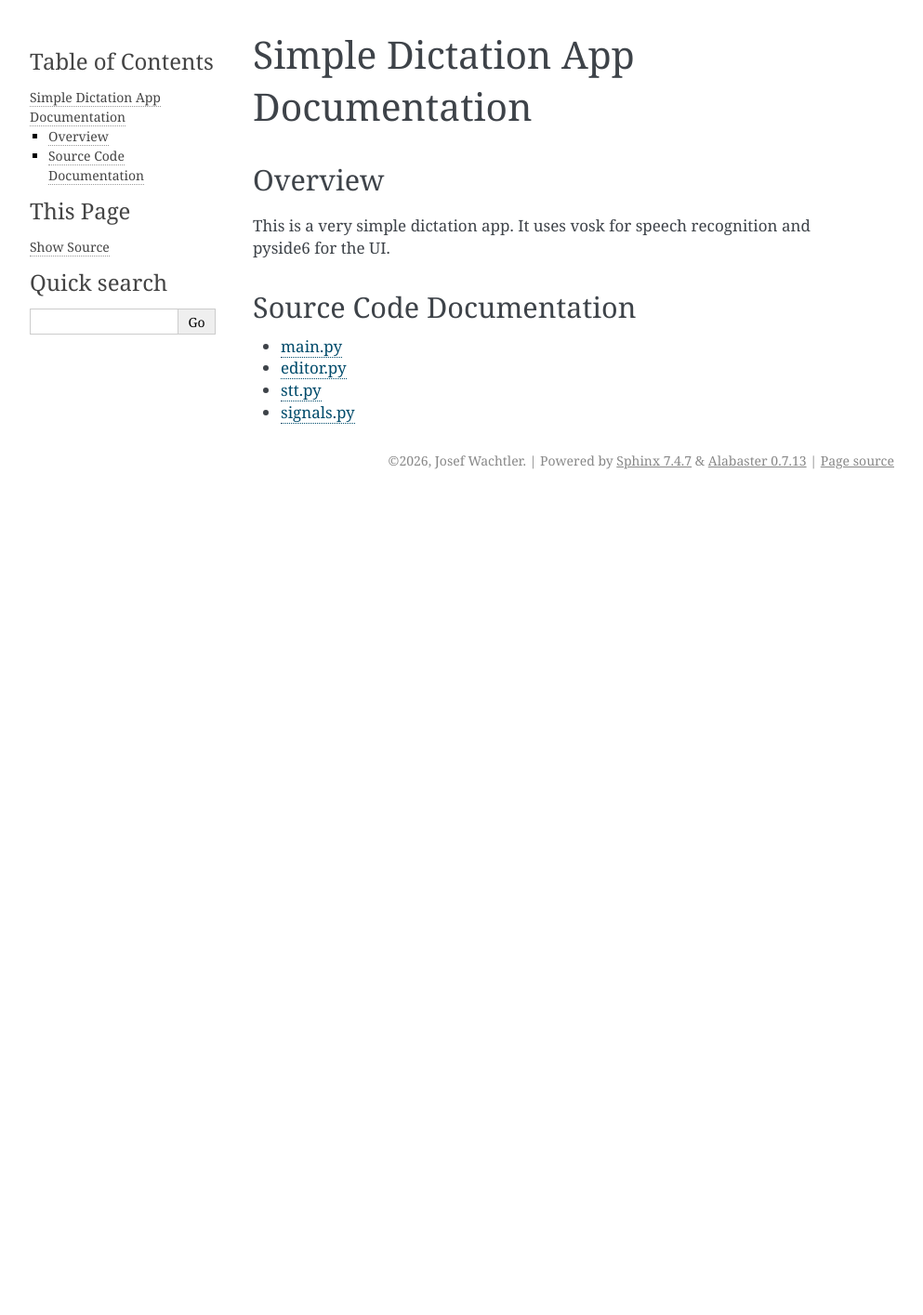
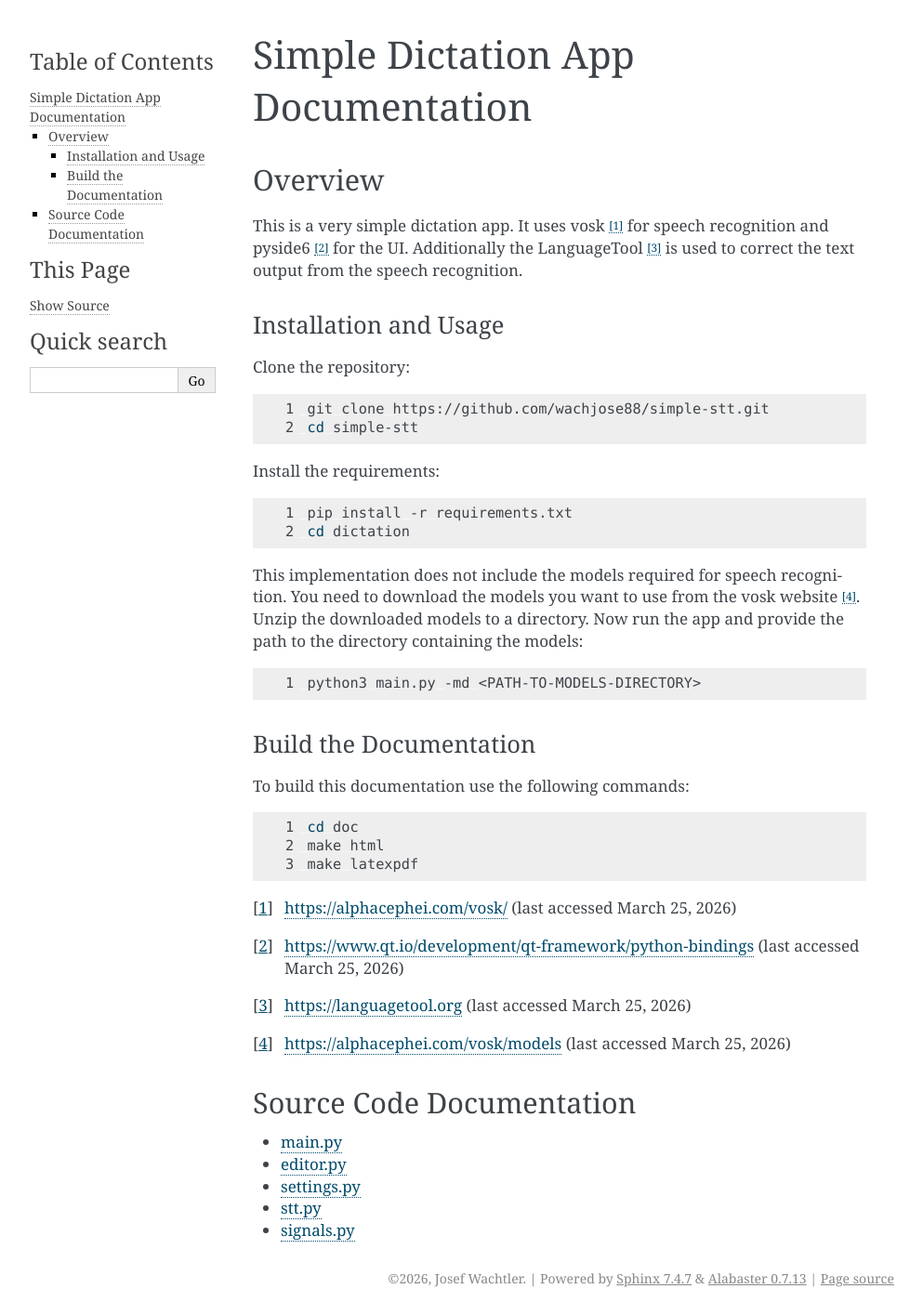
Before and after one commit to wachjose88/simple-stt, a Sphinx documentation site: the page built from doc/source/index.rst, in a window 1280 px wide. Shown: the whole page at 93% size, without its empty margins (148-1141 px from the left). Built offline with Sphinx 7.4.7, drawn with Linux system fonts in a browser that asks for light colours; before the commit the page ends 900 px from its top, so only the background shows below that.

Commit message:
documentation and readme

```diff
--- a/doc/source/index.rst
+++ b/doc/source/index.rst
@@ -9,9 +9,59 @@ Simple Dictation App Documentation
 Overview
 --------
 
-This is a very simple dictation app. It uses vosk for speech recognition
-and pyside6 for the UI.
+This is a very simple dictation app. It uses vosk [#fvosk]_ for speech recognition
+and pyside6 [#fpyside]_ for the UI. Additionally the LanguageTool [#flt]_ is used
+to correct the text output from the speech recognition.
 
+Installation and Usage
+^^^^^^^^^^^^^^^^^^^^^^
+
+Clone the repository:
+
+.. code-block:: sh
+   :linenos:
+
+    git clone https://github.com/wachjose88/simple-stt.git
+    cd simple-stt
+
+Install the requirements:
+
+.. code-block:: sh
+   :linenos:
+
+    pip install -r requirements.txt
+    cd dictation
+
+This implementation does not include the models required for speech recognition.
+You need to download the models you want to use from the vosk website [#fvoskmodels]_.
+Unzip the downloaded models to a directory. Now run the app and provide the path to
+the directory containing the models:
+
+.. code-block:: sh
+   :linenos:
+
+    python3 main.py -md <PATH-TO-MODELS-DIRECTORY>
+
+Build the Documentation
+^^^^^^^^^^^^^^^^^^^^^^^
+
+To build this documentation use the following commands:
+
+.. code-block:: sh
+   :linenos:
+
+    cd doc
+    make html
+    make latexpdf
+
+
+.. [#fvosk] https://alphacephei.com/vosk/ (last accessed March 25, 2026)
+.. [#fpyside] https://www.qt.io/development/qt-framework/python-bindings
+   (last accessed March 25, 2026)
+.. [#flt] https://languagetool.org
+   (last accessed March 25, 2026)
+.. [#fvoskmodels] https://alphacephei.com/vosk/models
+   (last accessed March 25, 2026)
 
 
 Source Code Documentation
@@ -22,5 +72,6 @@ Source Code Documentation
 
    main
    editor
+   settings
    stt
    signals
--- /dev/null
+++ b/doc/source/settings.rst
@@ -0,0 +1,5 @@
+settings.py
+===========
+
+.. automodule:: settings
+    :members:
```
Also changed, not shown: README.md (+46 -2 lines), dictation/__init__.py (+21 -0 lines), 1 other file.
